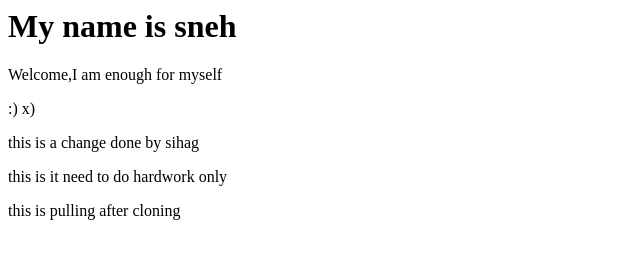
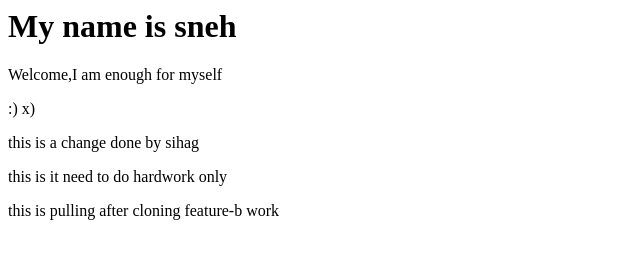
Before and after one commit to Saneh23/awesome, a plain HTML site: page index.html in a window 1280 px wide. Shown: the whole page, without its empty margins (0-640 px from the left). Drawn offline with Linux system fonts and the light colour scheme.

Commit message:
made changes to index.html

```diff
--- a/index.html
+++ b/index.html
@@ -6,4 +6,5 @@
 <p> this is a change done by sihag </p>
 <p> this is it need to do hardwork only</p>
 <p3> this is pulling after cloning</p3>
+<p4> feature-b work</p>
 </html>
```
